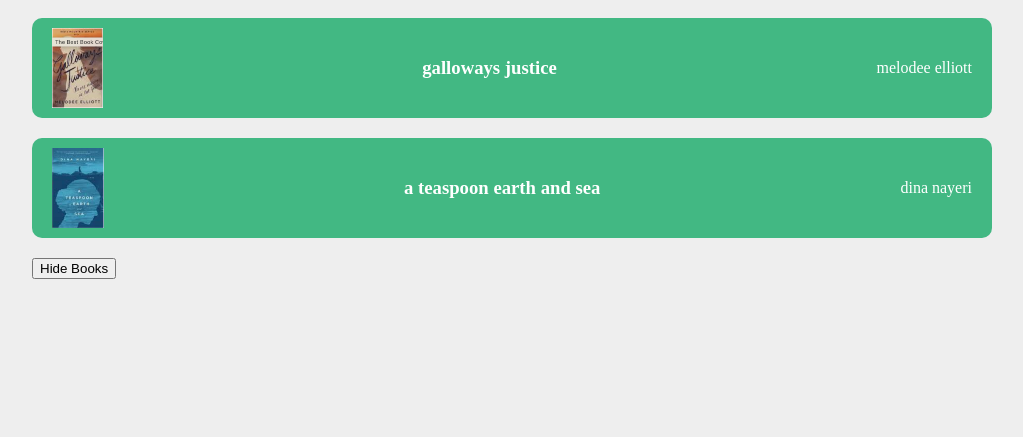
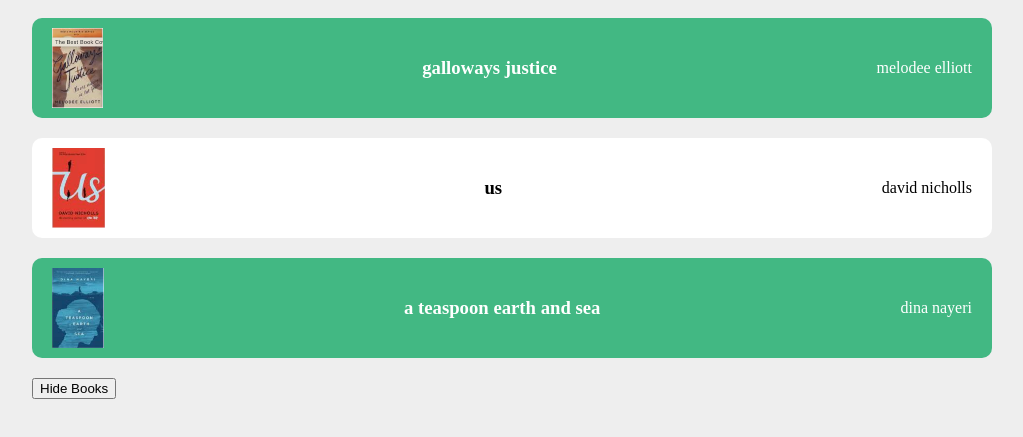
Before and after one commit to stopdaydreaming/vue3-octo-rotary-phone, a plain HTML site: page index.html in a window 1280 px wide. Shown: the part 101-538 px from the top of the page, without its empty margins (128-1151 px from the left). Drawn offline with nearby package versions, Linux system fonts and the light colour scheme.

Commit message:
removed computed property filter

```diff
--- a/index.html
+++ b/index.html
@@ -43,7 +43,7 @@
 
         <div v-if="showBooks">
            <ul>
-            <li v-for="book in filteredBooks" :class="{ fav: book.isFav }" @click="toggleFav(book)">
+            <li v-for="book in books" :class="{ fav: book.isFav }" @click="toggleFav(book)">
                 <img :src="book.cover" :alt="book.title">
                 <h3>{{ book.title }}</h3>
                 <p>{{ book.author }}</p>
```
